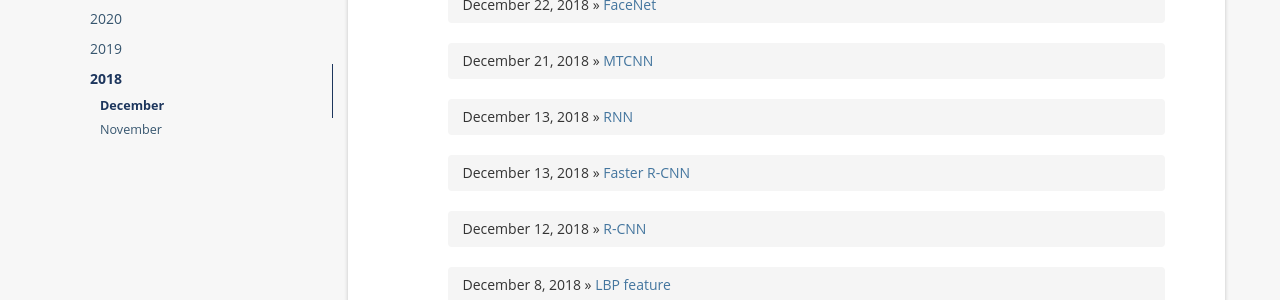
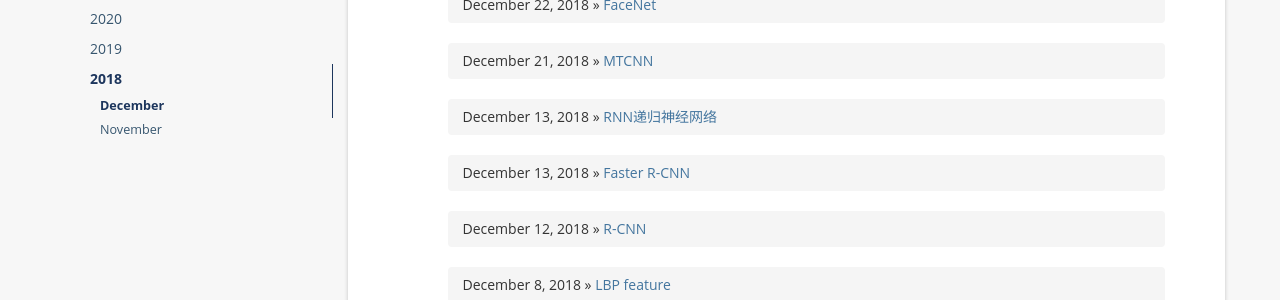
Before and after one commit to jasonhhao/jasonhhao.github.io, a Jekyll site: the page built from index.html, in a window 1280 px wide and 900 px high, scrolled down 1405 px. Shown: the part 153-453 px from the top of the window. Built offline with Jekyll 4.4.1, drawn with Linux system fonts in a browser that asks for light colours; nearby versions of some CDN libraries; a script that is not in the unit is left out; the list of posts is cut into pages by our own code; comment, search, counter and statistics services are not loaded.

Commit message:
Update 2018-12-14-RNN.md

```diff
--- a/_posts/2018-12-14-RNN.md
+++ b/_posts/2018-12-14-RNN.md
@@ -1,6 +1,6 @@
 ---
 layout: post
-title:  RNN
+title:  RNN递归神经网络
 date:   2018-12-14 00:00:00 +0800
 categories: 深度学习
 tag: 递归神经网络
@@ -10,13 +10,13 @@
 {:toc}
 
 
-### 宏观理解
+<h2 align="center">宏观理解</h2>
 
 我们在CNN和R-CNN中学到了怎么来处理一张图片，但是我们默认的是图片和图片之间是没有任何联系的，但是递归神经网络（RNN）来处理的无论文字信息还是图像我们都默认为其间是存在关联的，这种关联的体现就是时间的顺序。比如我给你一张清晨的图片让你来预测再过几小时是什么样子，RNN就能知道按顺序的话输出就应该是中午1点半的图片。文字也是一样。曾经在github上见到一种可以自动填充代码的code，它做的就是根据你目前为止的输入，我推断你接下来应该会写些什么。当然还有我们大家应该都听过的技术叫做时间序列分析，股票预测，用的就是每天收盘的信息来预测这只股票未来走势如何。比如著名的RNN家族里的LSTM模型。
 
 我们在计算机视觉的图片识别上机器已经超过了人类的能力，但是在机器翻译上或者说NLP中机器离人类还有一段距离，这段距离就是人们还没能很好的用机器来做到时间顺序的拟合。因为我们说过神经网络处理图片的时候是根据的人体生物学得到的启发，模拟的人类视觉接收图片到处理图片识别图片。但是RNN目前在生物学中没有找到很好的切合点，到目前为止的RNN设计思路是由1995年被证实和图灵机在数学意义上等价来的，所以RNN未来的发展势必有很大空间。
 
-### 微观分析
+<h2 align="center">微观分析</h2>
 
 我们先来看看RNN长什么样子：
 
@@ -36,12 +36,12 @@
 
 U, W, V是三个参数矩阵，也就是一开始我们先把输入值Xt和U点乘，然后加上前一个的输出值St-1和W点乘的和，过一个激活函数比如说f：
 
-  <img src="/imgs/rnn/3.png">
+  <img src="/imgs/rnn/3.png" width="50%" height="50%">
 
 对于Ot，我们只需要用St点乘V然后过一个激活函数比如说g：
 
 
-  <img src="/imgs/rnn/4.png">
+  <img src="/imgs/rnn/4.png" width="50%" height="50%">
 
 
 除了我们见过的这种结构的网络，还有很多的衍生品：
```
